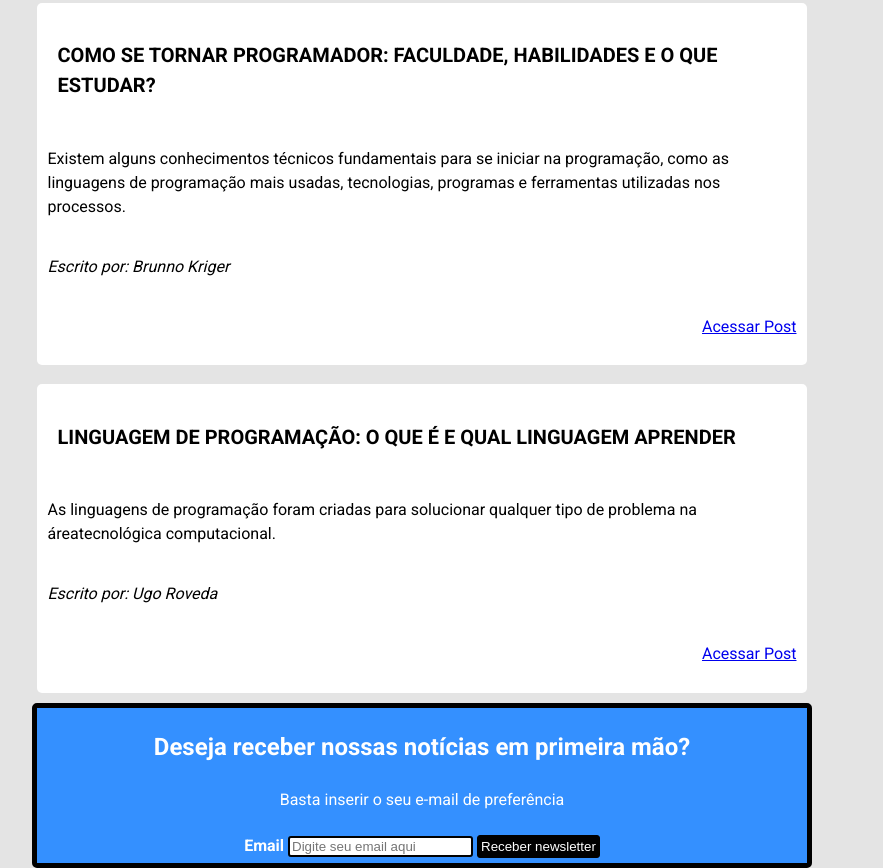
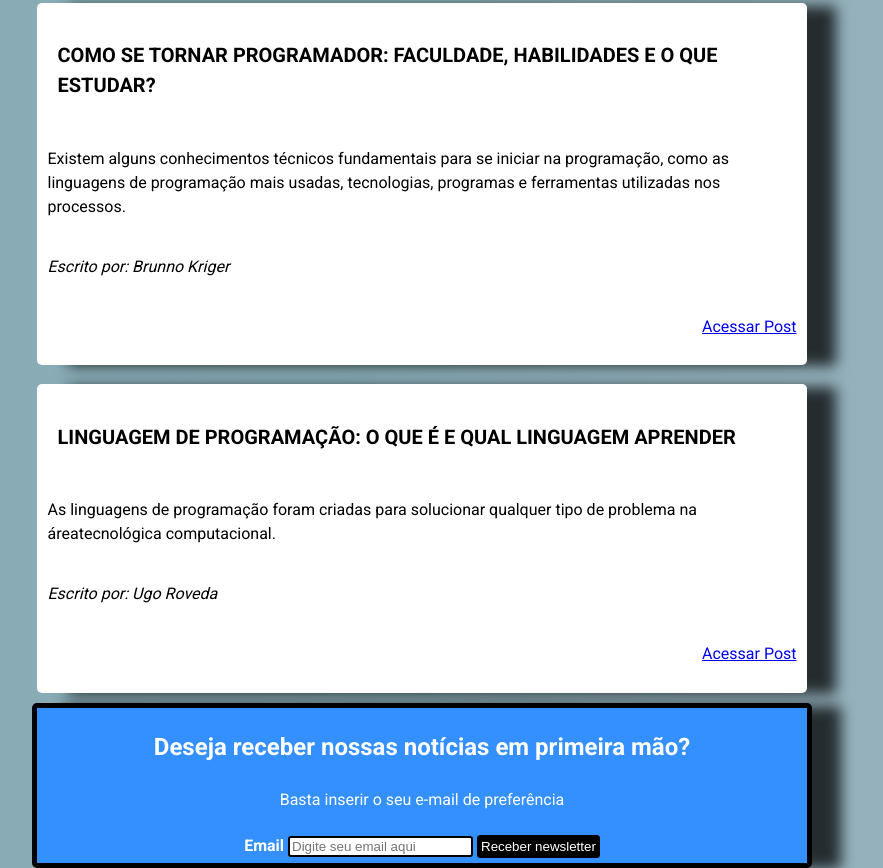
Before and after one commit to Gvianaj23/meu_repositorio, a plain HTML site: page index.html in a window 1280 px wide. Shown: the part 829-1697 px from the top of the page, without its empty margins (218-1101 px from the left). Drawn offline with Linux system fonts and the light colour scheme.

Commit message:
criada e estilizada Blog Kenzie

```diff
--- a/Blog_kenzie/css/style.css
+++ b/Blog_kenzie/css/style.css
@@ -9,13 +9,29 @@ header {
 }
 
 main {
-    background-color: #E4E4E4 ;
+  /*background-color: #e4e4e4;*/
+  background: rgb(2, 0, 36);
+  background: linear-gradient(
+    90deg,
+    rgba(2, 0, 36, 1) 0%,
+    rgba(121, 0, 0, 1) 0%,
+    rgba(64, 192, 222, 1) 0%,
+    rgba(163, 56, 56, 1) 0%,
+    rgba(39, 183, 217, 1) 0%,
+    rgba(97, 179, 200, 1) 0%,
+    rgba(57, 169, 199, 1) 0%,
+    rgba(136, 171, 182, 1) 0%,
+    rgba(137, 171, 182, 1) 0%,
+    rgba(135, 172, 182, 1) 42%,
+    rgba(139, 169, 182, 0.8827906162464986) 100%,
+    rgba(166, 190, 188, 0.5830707282913166) 100%
+  );
 }
 
 section {
-    margin-top: 5px ;
+  margin-top: 5px;
   padding: 5px;
-    margin-inline-end: 250px ;
+  margin-inline-end: 250px;
   margin-inline-start: 250px;
 }
 
@@ -41,6 +57,9 @@ section {
   border-radius: 5px;
   line-height: 1.5;
   padding: 0.5px;
+  -webkit-box-shadow: 30px 2px 14px -1px rgba(0, 0, 0, 0.75);
+  -moz-box-shadow: 30px 2px 14px -1px rgba(0, 0, 0, 0.75);
+  box-shadow: 30px 2px 14px -1px rgba(0, 0, 0, 0.75);
 }
 
 p {
@@ -54,7 +73,7 @@ p {
 }
 
 .form {
-    background-color: #3490FF;
+  background-color: #3490ff;
   border: 5px solid black;
   color: #ffff;
   text-align: center;
@@ -62,7 +81,7 @@ p {
 }
 
 .paragraph-form {
-    font-weight:400;
+  font-weight: 400;
 }
 
 .text-mail {
@@ -76,14 +95,17 @@ input {
 
 button {
   background-color: black;
-    color:#ffff;
+  color: #ffff;
   border: 1px solid black;
   border-radius: 3px;
   padding: 3px;
 }
 footer {
-    margin-top: 5px ;
+  margin-top: 5px;
   padding: 5px;
-    margin-inline-end: 250px ;
+  margin-inline-end: 250px;
   margin-inline-start: 250px;
+  -webkit-box-shadow: 30px 2px 14px -1px rgba(0, 0, 0, 0.75);
+  -moz-box-shadow: 30px 2px 14px -1px rgba(0, 0, 0, 0.75);
+  box-shadow: 30px 2px 14px -1px rgba(0, 0, 0, 0.75);
 }
```
Lines whose indentation alone changed are shown as unchanged.
